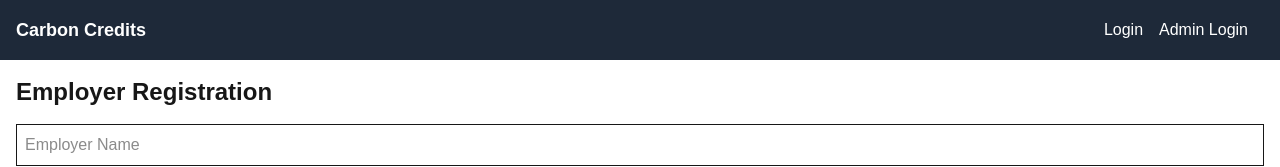
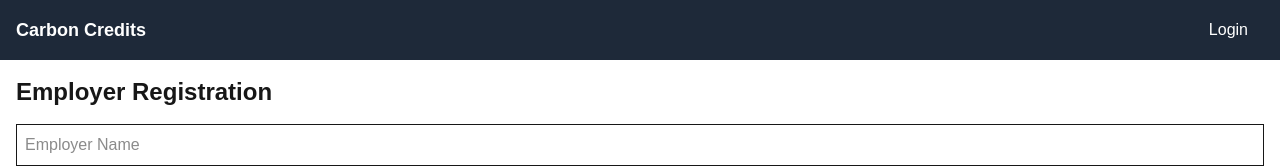
Before and after one commit to AbhishekSinghKushwaha/carbon-credits-frontend, a Next.js app in the folder carbon-credits/: page /employeer/register in a window 1280 px wide. Shown: the top 167 px of the page. Built offline with nearby package versions, Linux system fonts and the light colour scheme.

Commit message:
navbar updated

```diff
--- a/carbon-credits/src/components/navbar.tsx
+++ b/carbon-credits/src/components/navbar.tsx
@@ -60,9 +60,9 @@ const Navbar: React.FC = () => {
               <Link href="/login" className="text-white mr-4">
                 Login
               </Link>
-              <Link href="/login?role=admin" className="text-white mr-4">
+              {/* <Link href="/login?role=admin" className="text-white mr-4">
                 Admin Login
-              </Link>
+              </Link> */}
             </>
           )}
         </div>
```
